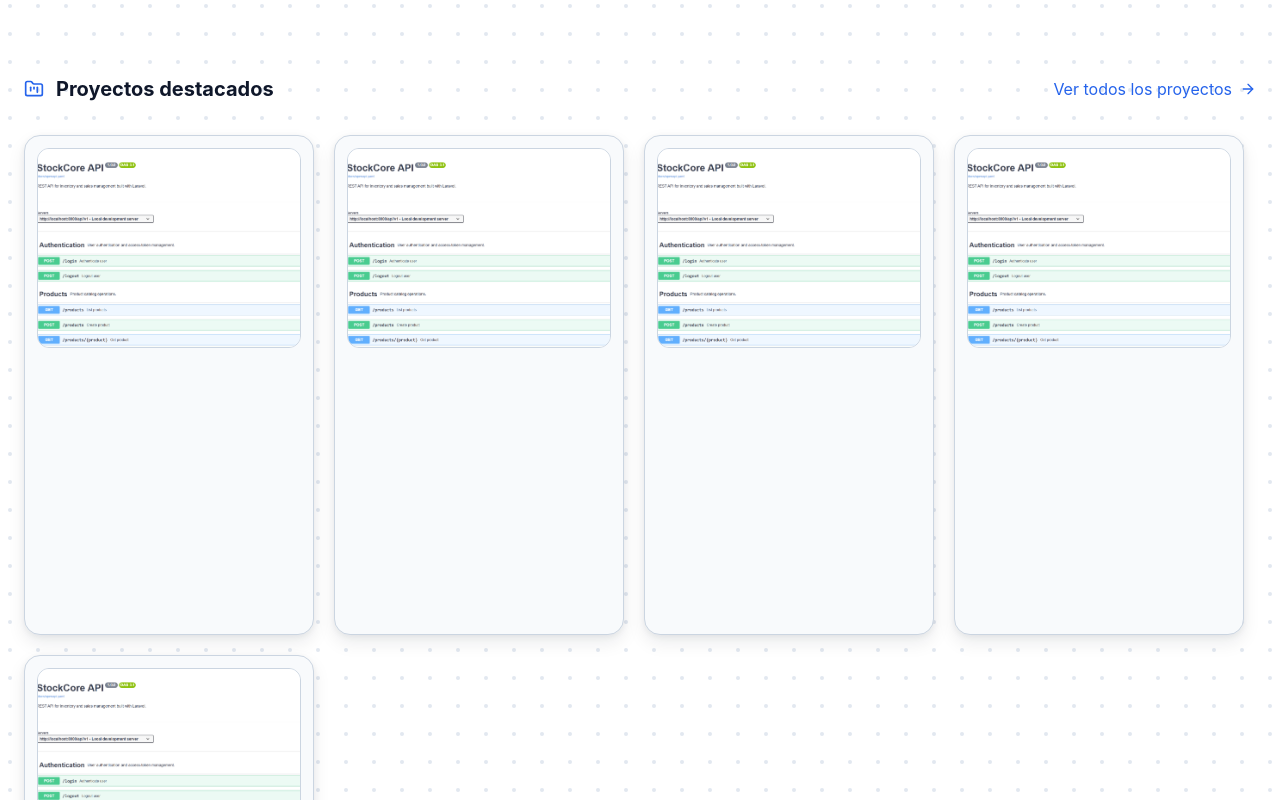
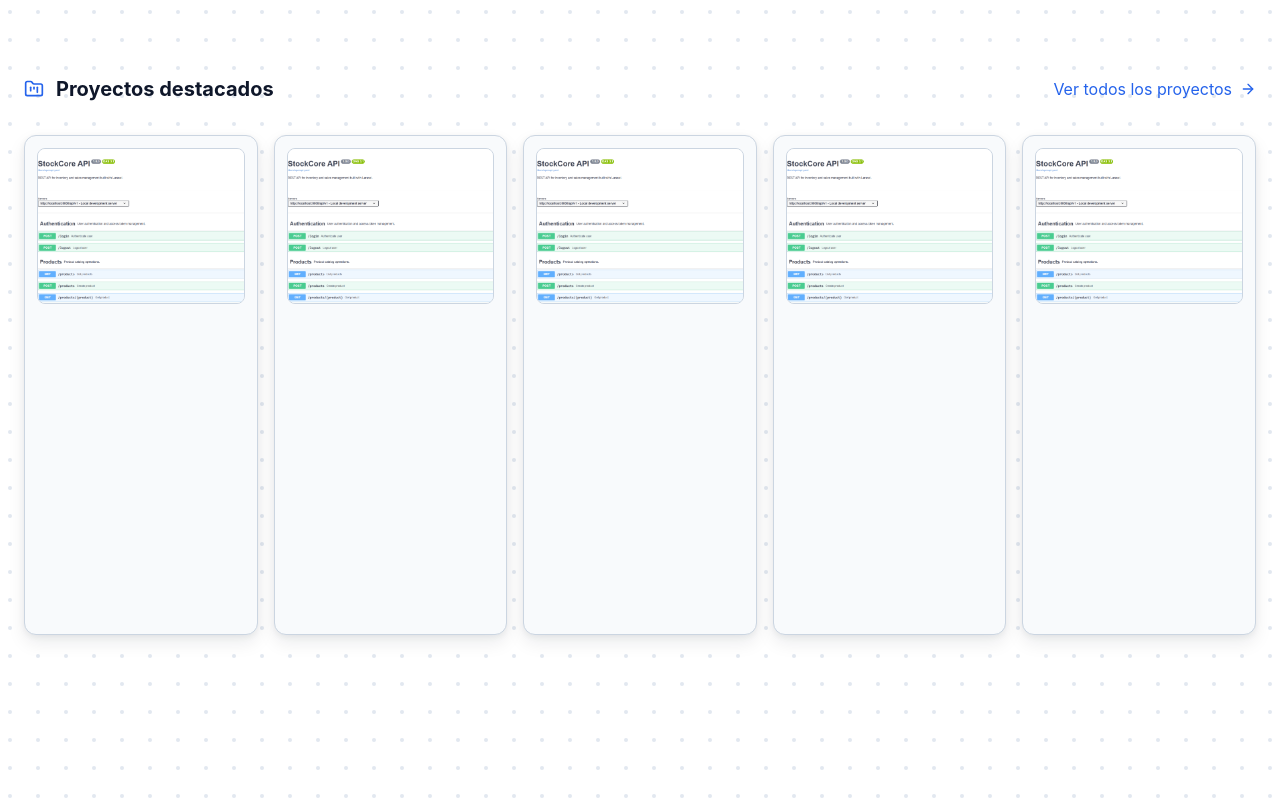
Before and after one commit to josecarlosonate/Portafolio, a React app: page / in a window 1280 px wide. Shown: the part 1420-2220 px from the top of the page. Built offline with nearby package versions, Linux system fonts and the light colour scheme; the HTML template or start-up script is replaced by a standard one.

Commit message:
Adjust project cards to reference proportions

```diff
--- a/src/components/Projects.tsx
+++ b/src/components/Projects.tsx
@@ -29,14 +29,15 @@ function Projects({ language }: ProjectsProps) {
                         </button>
                     </div>
 
-                    <div className="mt-8 flex flex-wrap gap-5">
-                        {array.map(() => (
+                    <div className="mt-8 grid grid-cols-1 gap-4 sm:grid-cols-2 lg:grid-cols-3 xl:grid-cols-5">
+                        {array.map((_, index) => (
                             <article
-                                className="flex w-72.5 min-h-125 flex-col overflow-hidden
-                                    rounded-2xl border border-border bg-surface shadow-surface"
+                                key={index}
+                                className="flex min-w-0 min-h-125 flex-col overflow-hidden
+                                    rounded-xl border border-border bg-surface shadow-surface"
                             >
-                                <div className="p-3">
-                                    <div className="h-50 overflow-hidden rounded-xl border border-border">
+                                <div className="p-3 pb-0">
+                                    <div className="aspect-[4/3] overflow-hidden rounded-lg border border-border">
                                         <img
                                             src="/images/projects/stockcore.png"
                                             alt="StockCore API documentation"
```
